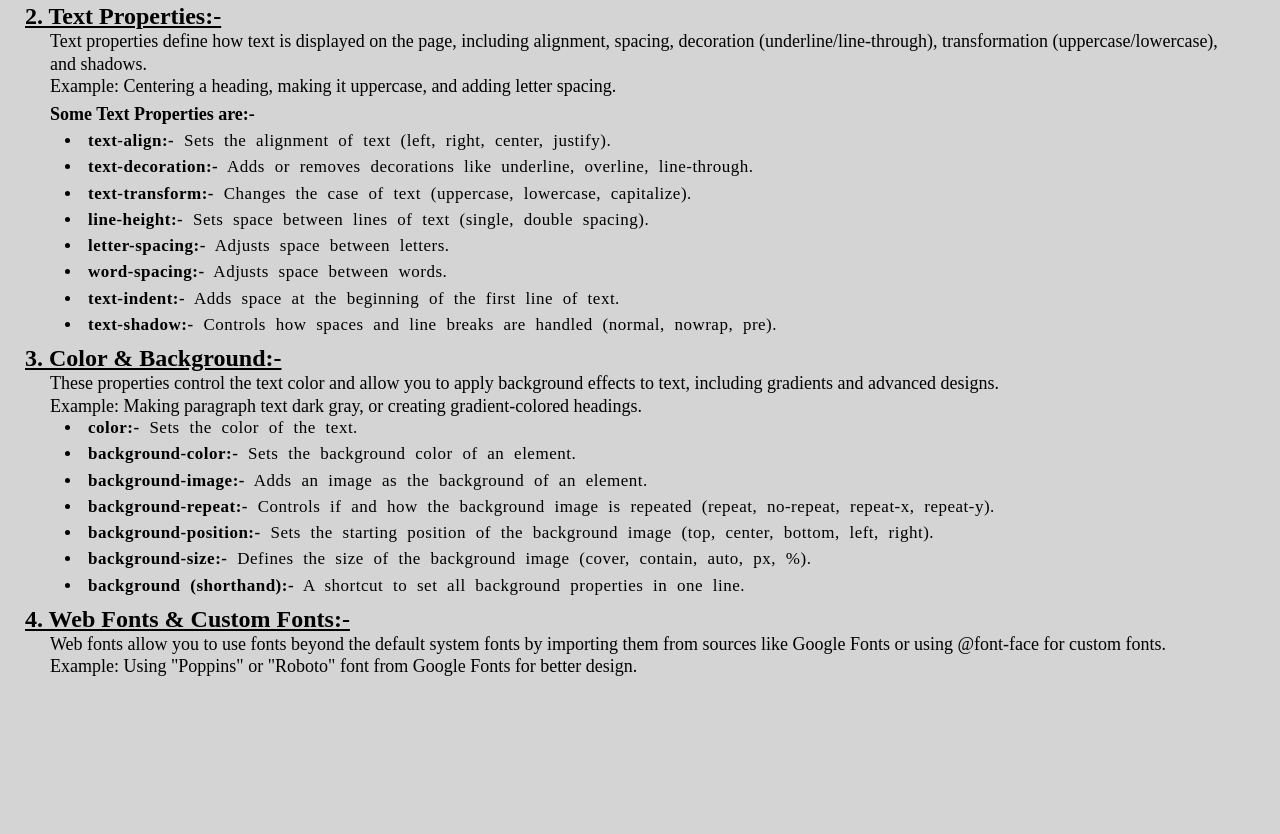
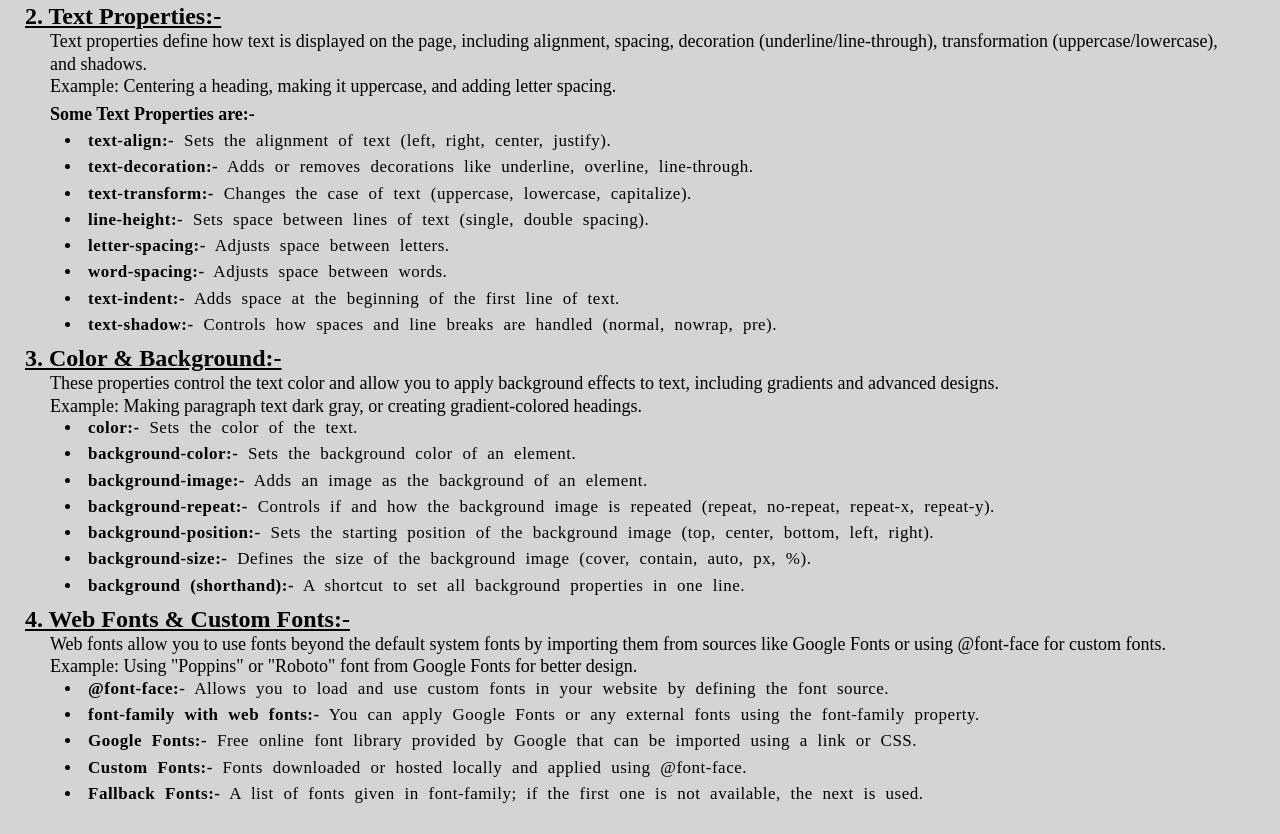
Before and after one commit to ShivamMaurya2002/HTML-CSS-JS, a plain HTML site: page Typography In CSS/Index.html in a window 1280 px wide. Shown: the part 813-1647 px from the top of the page. Before the commit the page ends 1516 px from the top, so only its background shows below. Drawn offline with Linux system fonts and the light colour scheme.

Commit message:
Update Index.html

```diff
--- a/Typography In CSS/Index.html
+++ b/Typography In CSS/Index.html
@@ -148,6 +148,16 @@
             <br>Example: Using "Poppins" or "Roboto" font from Google Fonts for better design.
         </p>
 
+        <li><b>@font-face:-</b> Allows you to load and use custom fonts in your website by defining the font source.
+        </li>
+        <li><b>font-family with web fonts:-</b> You can apply Google Fonts or any external fonts using the font-family
+            property.</li>
+        <li><b>Google Fonts:-</b> Free online font library provided by Google that can be imported using a link or CSS.
+        </li>
+        <li><b>Custom Fonts:-</b> Fonts downloaded or hosted locally and applied using @font-face.</li>
+        <li><b>Fallback Fonts:-</b> A list of fonts given in font-family; if the first one is not available, the next is
+            used.</li>
+
     </div>
 
 </body>
```
